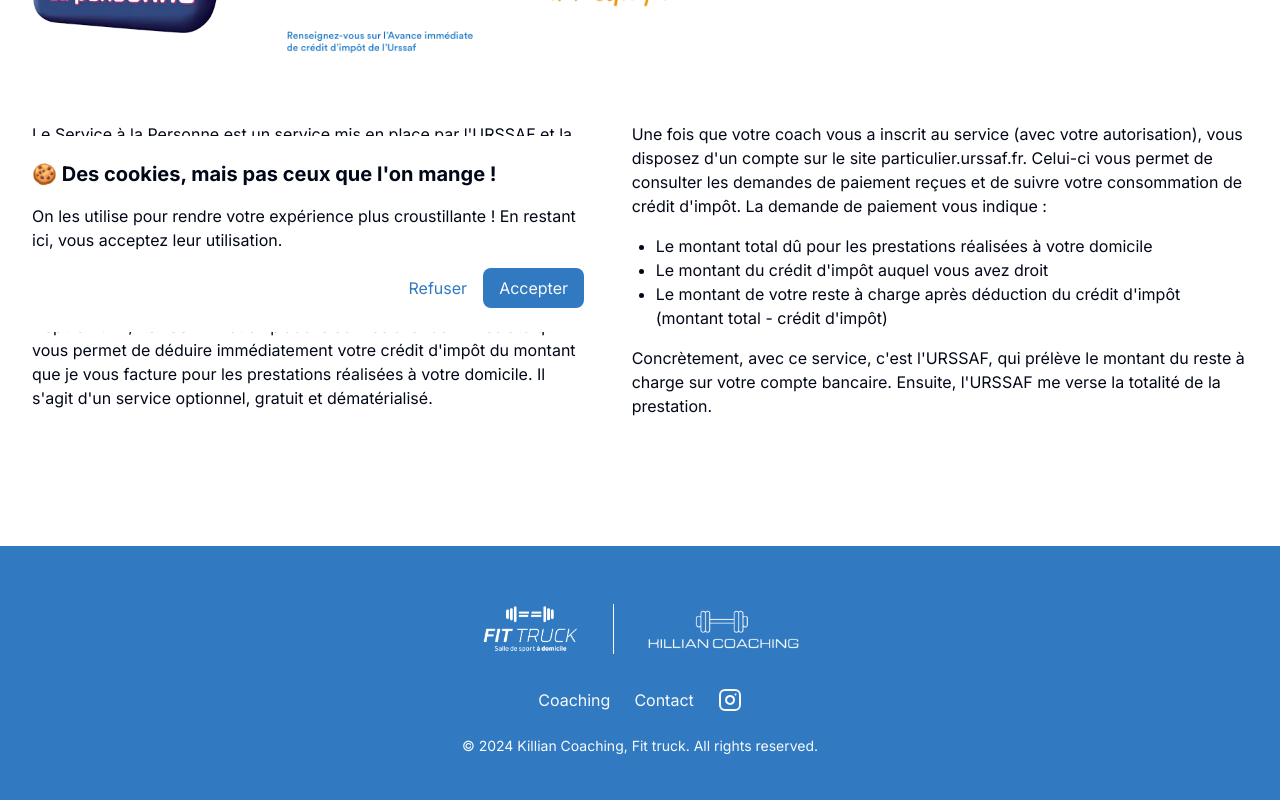
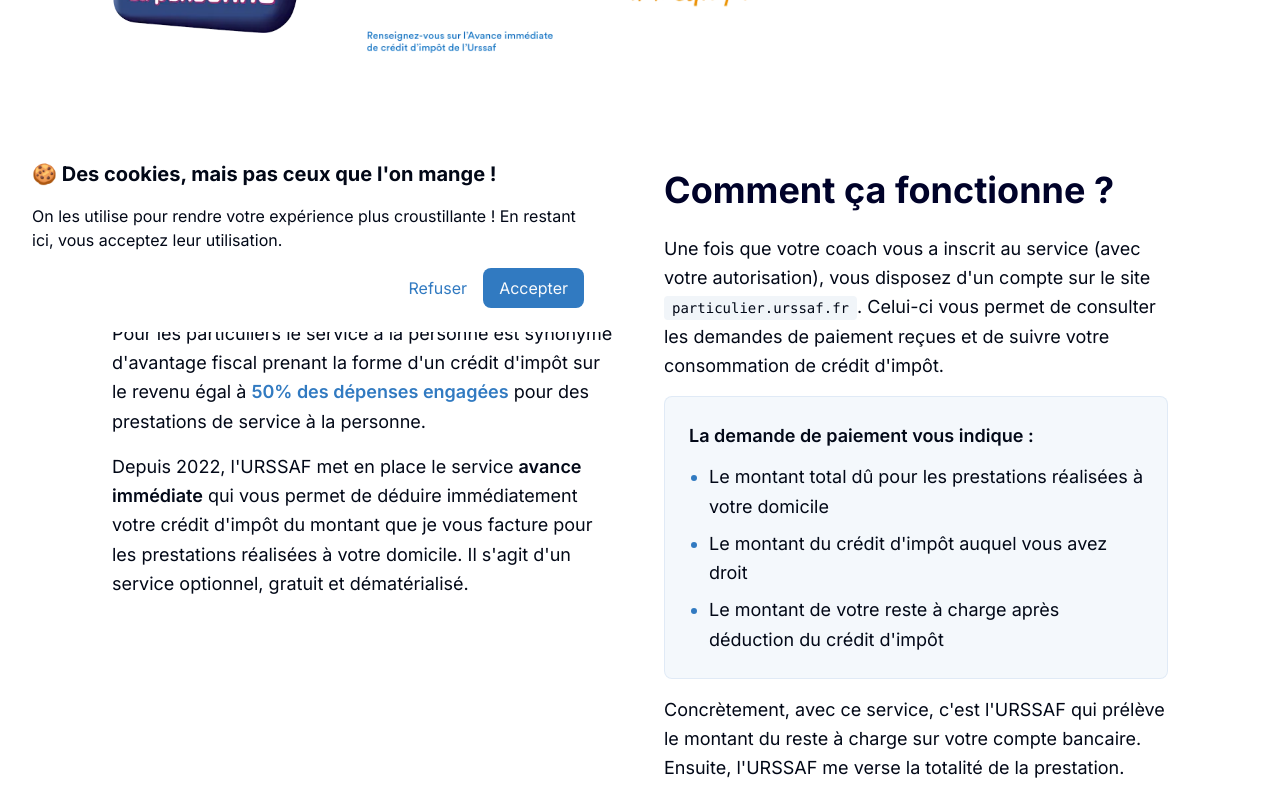
Before and after one commit to fernan-x/killian-coaching, a Next.js app: page /service-a-la-personne in a window 1280 px wide. Shown: the part 460-1260 px from the top of the page. Built offline with nearby package versions, Linux system fonts and the light colour scheme.

Commit message:
feat: style service-a-la-personne section

```diff
--- a/app/service-a-la-personne/page.tsx
+++ b/app/service-a-la-personne/page.tsx
@@ -1,14 +1,14 @@
 import React from "react";
-
 import Image from 'next/image';
-
+import { H2 } from "@/components/ui/text";
+import Container from "@/components/ui/container";
 import SAP_LOGO from "@/assets/images/sap-logo.webp";
 import CREDIT_IMPOT_LOGO from "@/assets/images/credit-impot-logo.webp";
 
 export default function ServiceALaPersonne() {
   return (
     <div className="flex w-full flex-col bg-white py-24 sm:py-32">
-      <div className="mx-auto max-w-7xl px-6 lg:px-8">
+      <div className="w-screen flex flex-col items-start px-6 md:px-28">
         <div className="max-w-2xl text-center lg:text-left">
           <h2 className="uppercase text-3xl font-bold tracking-tight text-gray-900 sm:text-4xl">Services à la personne (SAP)</h2>
           <p className="mt-6 text-lg leading-8 text-gray-600">Obtenez 50% de réduction sur votre coaching grâce aux services à la personne.</p>
@@ -20,21 +20,26 @@
             width={200}
             height={200}
             priority
-            alt="Killian motivating a customer"
-            className="object-cover"
+            alt="Logo Services à la Personne"
+            className="object-contain"
           />
           <Image
             src={CREDIT_IMPOT_LOGO.src}
             width={400}
             height={200}
             priority
-            alt="Killian motivating a customer"
-            className="object-cover"
+            alt="Logo Crédit d'impôt"
+            className="object-contain"
           />
         </div>
+      </div>
 
-        <div className="flex gap-12 flex-col md:flex-row">
-          <div className="flex gap-2 flex-col">
+      {/* Content Section */}
+      <Container>
+        <div className="grid gap-12 lg:grid-cols-2">
+          {/* Left Column */}
+          <div className="flex flex-col gap-6">
+            <div className="space-y-4 text-lg leading-relaxed">
               <p>
                 Le Service à la Personne est un service mis en place par l&apos;URSSAF et la Direction Générale des Finances Publiques.
               </p>
@@ -42,28 +47,36 @@
                 Les cours à domicile rentrent dans ce dispositif selon la circulaire du 11 avril 2019 sous certaines conditions.
               </p>
               <p>
-              Pour les particuliers le service à la personne est synonyme d&apos;avantage fiscal prenant la forme d&apos;un crédit d&apos;impôt sur le revenu égal à 50% des dépenses engagées pour des prestations de service à la personne.
+                Pour les particuliers le service à la personne est synonyme d&apos;avantage fiscal prenant la forme d&apos;un crédit d&apos;impôt sur le revenu égal à <span className="font-semibold text-primary">50% des dépenses engagées</span> pour des prestations de service à la personne.
               </p>
               <p>
-              Depuis 2022, l&apos;URSSAF met en place le service avance immédiate qui vous permet de déduire immédiatement votre crédit d&apos;impôt du montant que je vous facture pour les prestations réalisées à votre domicile. Il s&apos;agit d&apos;un service optionnel, gratuit et dématérialisé.
+                Depuis 2022, l&apos;URSSAF met en place le service <span className="font-semibold">avance immédiate</span> qui vous permet de déduire immédiatement votre crédit d&apos;impôt du montant que je vous facture pour les prestations réalisées à votre domicile. Il s&apos;agit d&apos;un service optionnel, gratuit et dématérialisé.
               </p>
             </div>
+          </div>
 
-          <div className="flex gap-2 flex-col">
+          {/* Right Column */}
+          <div className="flex flex-col gap-6">
+            <H2 className="text-2xl">Comment ça fonctionne ?</H2>
+            <div className="space-y-4 text-lg leading-relaxed">
               <p>
-              Une fois que votre coach vous a inscrit au service (avec votre autorisation), vous disposez d&apos;un compte sur le site particulier.urssaf.fr. Celui-ci vous permet de consulter les demandes de paiement reçues et de suivre votre consommation de crédit d&apos;impôt. La demande de paiement vous indique :
+                Une fois que votre coach vous a inscrit au service (avec votre autorisation), vous disposez d&apos;un compte sur le site <span className="font-mono text-sm bg-muted px-2 py-1 rounded">particulier.urssaf.fr</span>. Celui-ci vous permet de consulter les demandes de paiement reçues et de suivre votre consommation de crédit d&apos;impôt.
               </p>
-            <ul className="list-disc py-2 px-6">
+              <div className="bg-primary/5 p-6 rounded-lg border border-primary/10">
+                <p className="font-semibold mb-3">La demande de paiement vous indique :</p>
+                <ul className="space-y-2 pl-5 list-disc marker:text-primary">
                   <li>Le montant total dû pour les prestations réalisées à votre domicile</li>
                   <li>Le montant du crédit d&apos;impôt auquel vous avez droit</li>
-              <li>Le montant de votre reste à charge après déduction du crédit d&apos;impôt (montant total - crédit d&apos;impôt)</li>
+                  <li>Le montant de votre reste à charge après déduction du crédit d&apos;impôt</li>
                 </ul>
+              </div>
               <p>
-              Concrètement, avec ce service, c&apos;est l&apos;URSSAF, qui prélève le montant du reste à charge sur votre compte bancaire. Ensuite, l&apos;URSSAF me verse la totalité de la prestation.
+                Concrètement, avec ce service, c&apos;est l&apos;URSSAF qui prélève le montant du reste à charge sur votre compte bancaire. Ensuite, l&apos;URSSAF me verse la totalité de la prestation.
               </p>
             </div>
           </div>
         </div>
+      </Container>
     </div>
   );
 }
```
Lines whose indentation alone changed are shown as unchanged.
